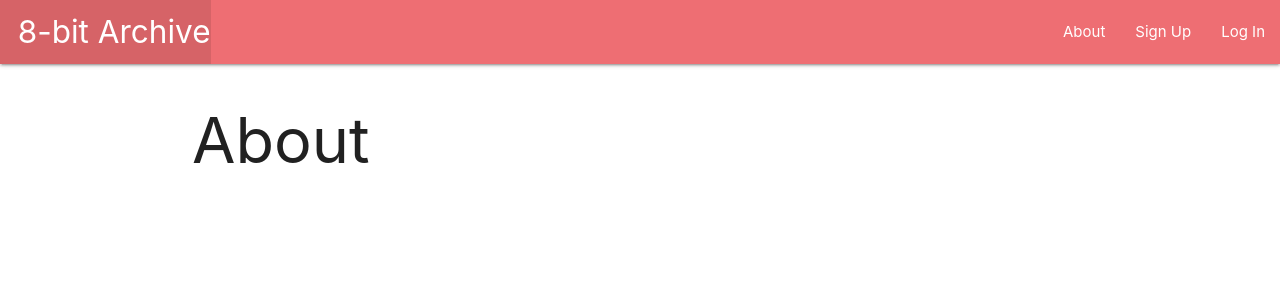
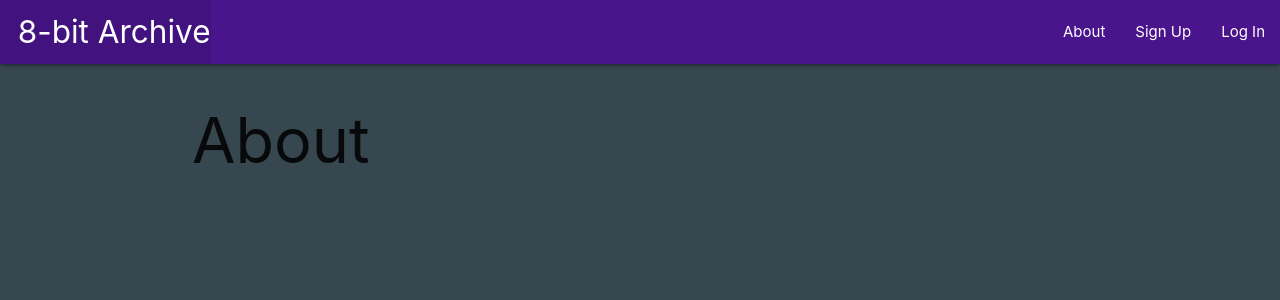
Before and after one commit to zeroxposur18/8-bit-archive, a Django app: page /about/ in a window 1280 px wide. Shown: the top 300 px of the page. Run offline with Django 3.2, Linux system fonts and the light colour scheme.

Commit message:
update css

```diff
--- a/eight_bit_archive_two/settings.py
+++ b/eight_bit_archive_two/settings.py
@@ -122,5 +122,7 @@ STATIC_URL = '/static/'
 LOGIN_REDIRECT_URL='/collections/'
 LOGOUT_REDIRECT_URL='/'
 
+
+
 import django_heroku
 django_heroku.settings(locals())
--- a/main_app/static/css/style.css
+++ b/main_app/static/css/style.css
@@ -0,0 +1,10 @@
+.main {
+
+    font-family: ‘Press Start 2P’, cursive;
+    color: white;
+
+}
+
+body {
+    background-color: #37474F;
+}
--- a/main_app/templates/base.html
+++ b/main_app/templates/base.html
@@ -6,13 +6,14 @@
     <meta name="viewport" content="width=device-width, initial-scale=1.0">
     <link rel="stylesheet" href="https://cdnjs.cloudflare.com/ajax/libs/materialize/1.0.0/css/materialize.min.css">
     <link rel="stylesheet" type="text/css" href="{% static 'css/style.css' %}">
+    <link href=“https://fonts.googleapis.com/css?family=Press+Start+2P&display=swap” rel=“stylesheet”>
     <script src="https://cdnjs.cloudflare.com/ajax/libs/materialize/1.0.0/js/materialize.min.js"></script>
     <title>8-bit Archive</title>
 </head>
 <body>
 <header class="navbar-fixed">
     <nav>
-      <div class="nav-wrapper">
+      <div class="nav-wrapper #4A148C purple darken-4">
         <ul>
           <li><a href="/" class="left brand-logo">&nbsp;&nbsp;8-bit Archive</a></li>
         </ul>
--- a/main_app/urls.py
+++ b/main_app/urls.py
@@ -1,5 +1,7 @@
 from django.urls import path
 from . import views
+from django.conf import settings
+from django.conf.urls.static import static
 
 urlpatterns = [
     path('', views.home, name='home'),
@@ -18,4 +20,4 @@ urlpatterns = [
     path('games/<int:pk>/update/', views.GameUpdate.as_view(), name='games_update'),
     path('games/<int:pk>/delete/', views.GameDelete.as_view(), name='games_delete'),
     path('accounts/signup', views.signup, name='signup'),
-]
+] + static(settings.STATIC_URL, document_root=settings.STATIC_ROOT)
```
Also changed, not shown: main_app/static/images/synthwave.jpg (added).
